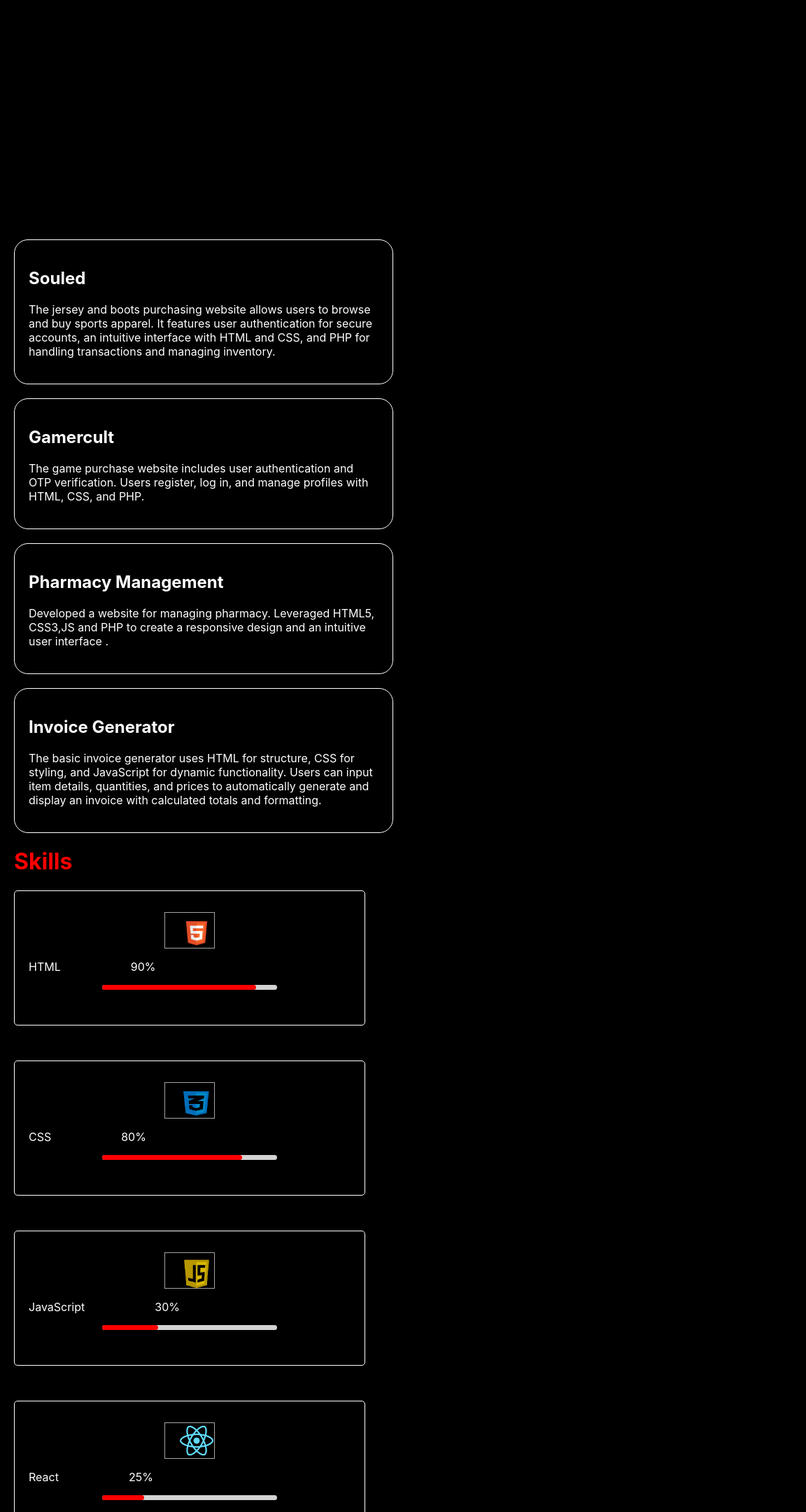
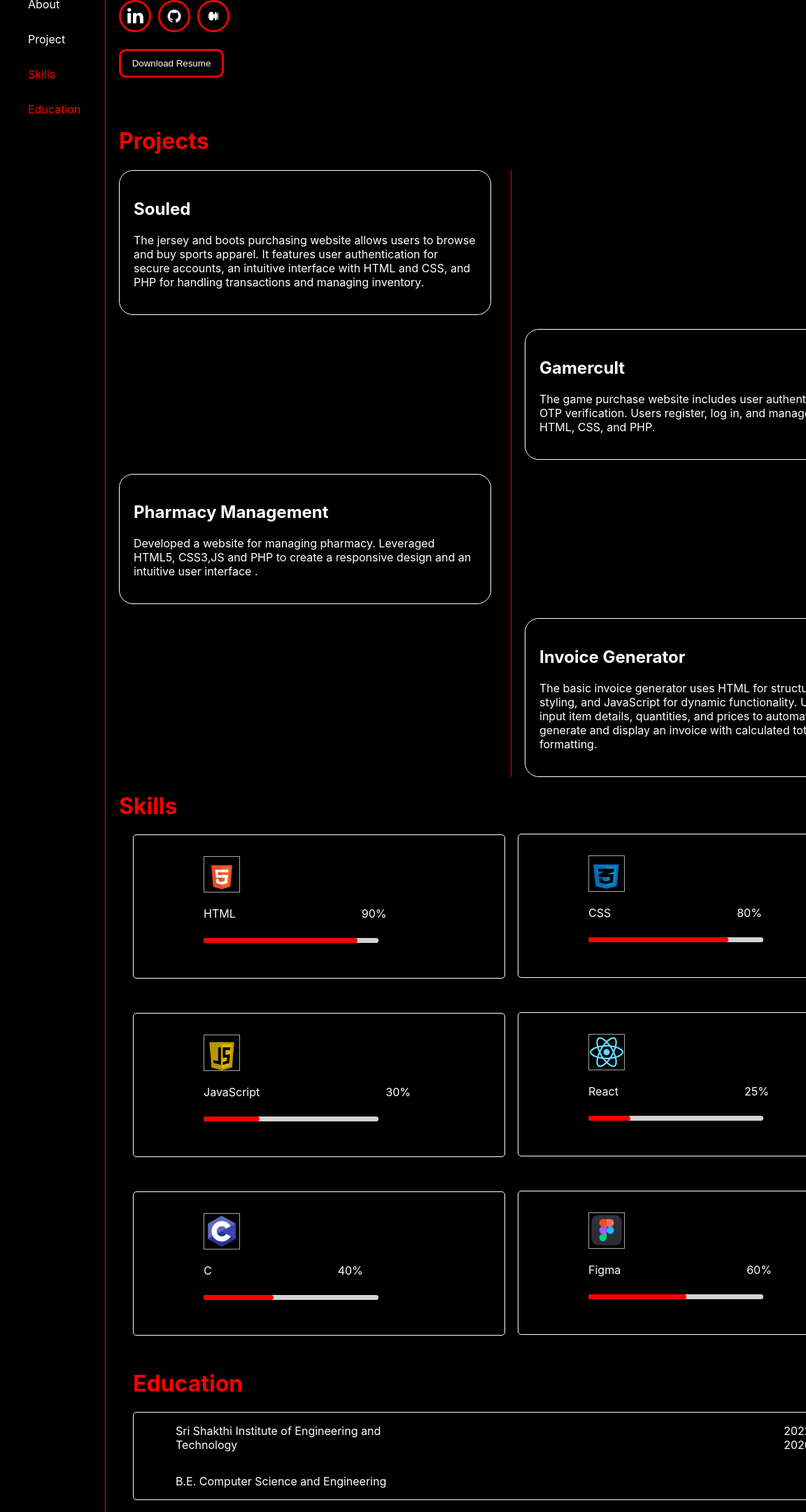
Before and after one commit to Rohith-kumar42/Portfolio, a React (Create React App) app: page / in a window 768 px wide. Shown: the part 220-2380 px from the top of the page at 70% size, 1152 px wide, since content can reach past the window. Built offline with nearby package versions, Linux system fonts and the light colour scheme.

Commit message:
Update App.css

```diff
--- a/src/App.css
+++ b/src/App.css
@@ -1,7 +1,7 @@
 .App {
   background-color: #000000;
   color: #000;
-  display: flex;
+  width: 90%;
 }
 body {
   background-color: #000000;
@@ -18,17 +18,16 @@ a {
 
 .Nav-header {
   color: white;
-  flex: 1;
-  padding: 20px;
+  width: 150px;
+  height: 100%;
 }
 
 .Navmenu {
   border-right: 1px solid rgb(255, 0, 0);
+  position: fixed;
   padding-top: 100px;
   width: 150px;
   height: 100vh;
-  position: sticky;
-  top: 0;
 }
 
 .Nav-header ul {
@@ -36,6 +35,7 @@ a {
 }
 
 .Nav-Content {
+  margin-right: 500px;
   padding-bottom: 30px;
 }
 
@@ -48,13 +48,15 @@ a {
 }
 
 .Header {
-  width: 100%;
+  margin-left: 190px;
+  width: 1200px;
+
 }
 .Profile-Content{
-  display: flex;
-  flex-direction: column;
-  align-items: center;
-  width: 100%;
+  display:'flex';
+  padding-right:120px;
+  width: 850px;
+  margin-left: 270px;
 }
 .Profile-Content-Para{
     width: max-content;
@@ -64,6 +66,7 @@ a {
   height: 150px;
   border: 3px solid red;
   border-radius: 50%;
+  margin-left: 90px;
   margin-top: 50px;
 }
 
@@ -77,18 +80,18 @@ a {
 
 .Project {
   border-right: 1px solid red;
-  width: 100%;
+  width: 585px;
   opacity: 1;
+  margin-left: 270px;
 }
 .ProjectSection{
-  width: 100%;
+  margin-left: 270px;
 }
 .Project-Content {
   border: 1px solid white;
   padding: 20px;
   margin-bottom: 20px;
-  width: 80%; /* Initially hidden */
-  max-width: 500px;
+  width: 500px; /* Initially hidden */
   border-radius: 20px;
 }
 
@@ -99,14 +102,15 @@ a {
 }
 
 .Project-Content:nth-child(even) {
-  align-self: flex-end;
+  margin-left: 630px;
 }
 
 .Skills-Content{
-  width: 80%;
-  max-width: 500px;
+  width: 500px;
   border: 1px solid rgb(255, 255, 255);
   border-radius: 5px;
+  margin-right: 100px;
+  padding-right: 180px;
   margin-bottom: 50px;
 }
 
@@ -122,20 +126,22 @@ a {
 }
 .Skills-Content p,
 .Skills-Content img {
-  padding-left: 20px;
+  padding-left: 100px;
 }
 
 .Skills-Content img {
   height: 50px;
   width: 50px;
-  margin: 30px auto 0;
-  display: block;
+  padding-left: 0px;
+  margin-left: 100px;
+  margin-top: 30px;
+  margin-bottom: 0px;
   border: 1px solid rgb(165, 165, 165);
 }
 
 .Skills-Content input[type="range"] {
-  margin: 0 auto 50px;
-  display: block;
+  margin-left: 100px;
+  margin-bottom: 50px;
 }
 
 .slider {
@@ -223,97 +229,243 @@ a {
   border: 3px solid rgb(255, 0, 0);
   padding: 10px;
   border-radius: 10px;
-  margin: 20px auto 50px;
-  display: block;
-  width: 150px;
+  margin: 50px;
+   margin-top: 20px;
+   margin-left: 270px;
+   width: 150px
 }
 
 .ImageSection {
-  position: relative;
-  display: flex;
-  justify-content: center;
+  margin-left: 270px;
+    position: relative;
+   display: flex;
+
 }
 .Skills{
   display: block;
 }
 .Education-Content{
-  width: 80%;
-  max-width: 980px;
+  width: 980px;
   border: 1px solid white;
   border-radius: 5px;
-  margin: 0 auto 50px;
-  padding: 20px;
+  margin-right: 100px;
+  padding-right: 70px;
+  margin-bottom: 50px;
+  padding-left: 100px;
 }
 .Year{
-  text-align: right;
+  margin-left:500px
 }
 .Project-Header{
   color: red;
-  text-align: center;
+  margin-left:270px ;
 }
-@media screen and (max-width: 768px) {
+@media screen and (max-width: 768px) and (min-width: 440px) {
+  .App{
+   min-width: fit-content;
+  }
+  /* Add your CSS code specific to this screen size here */
+  .Header{
+    overflow-x: hidden;
+  }
+  .Project{
+    margin-left: 170px;
+    width: 560px;
+  }
+  .Project-Content:nth-child(even) {
+    margin-left: 580px;
+  }
+  .Project-Content{
+    width: 490px;
+  }
+  .Project-Header{
+    margin-left: 170px;
+  }
+  .SkillsSection{
+    display: block;
+  }
+  .Skills-Content{
+    width: 400px;
+  }
+  .Education-Content{
+    width: 380px;
+  }
   .Navmenu {
-    display: none;
+    height: 585vh;
   }
+  .Profile-Content{
+    margin-left: 170px;
+  }
+  .Profile-Content p{
+    width: 790px;
 
-  .Project-Content:nth-child(even) {
-    align-self: center;
   }
-
-  .odd-item, .even-item {
-    margin: 0;
-    width: 100%;
+  .ImageSection{
+   display: flex;
+   margin-left: 170px;
+   position: relative;
   }
-
-  .Year {
-    margin-left: 0;
-    margin-top: 10px;
+  .profile-image{
+    margin-top: 60px;
+    margin-left: 10px;
   }
-
-  .Institute, .Degree {
-    margin-left: 0;
-    width: 100%;
+  .Institute{
+    margin-left: -40px;
+  }
+ .Year{
+  margin-left: 10px;
+ }
+ .Degree{
+  margin-left: -40px;
+ }
+  body{
+    width: 100px;
+  }
+  .button-36{
+    margin-left: 170px;
   }
 }
 
-@media screen and (max-width: 440px) {
-  .Profile-Content {
-    width: 100%;
+.Skills-Content{
+  width: 350px;
+}
+.test{
+  margin-left: 270px;
+}
+.odd-item {
+  margin-left: 600px;
+  margin-top: -257px;
+  width: 10px;
+}
+.Education-Content{
+  width: 950px
+}
+.EducationSection{
+  margin-left: 270px;
+}
+
+@media screen and (max-width: 768px) and (min-width: 440px) {
+  .test{
+    margin-left: 170px;
+  }
+   .odd-item {
+    margin-left: 570px;
+    width: 350px;
   }
 
-  .profile-image {
+  .even-item {
+    margin-left: 20px;
+    margin-top: 0;
+    width: auto;
+  }
+  .Education-Content{
+    margin-left: -80px;
+    width: 900px;
+  }
+  .Edu{
+   margin-left: -80px;
+  }
+  .Year{
+    margin-left: 550px;
+  }
+}
+@media screen and (max-width: 320px){
+  .App{
+   overflow-x: hidden;
+  }
+  .Navmenu{
+    display:none;
+  }
+  .Header{
+    margin-left: 10px;
+  }
+  .Profile-Content{
+    width: 270px;
+    margin-left: 10px;
+  }
+  .profile-image{
+    margin-top: 420px;
+    margin-left: -200px;
+  }
+  .Project{
+    margin-left: 10px;
+    .Project-Content:nth-child(even) {
+      margin-left: 0px;
+    }
+  }
+  .ImageSection{
+    margin-left: 35px;
     margin-top: 20px;
   }
+  .ImageSection img{
+    margin-right: 55px;
+  }
+  .button-36{
+    margin-left: 80px;
+  }
+  .Project-Content {
+    width: 230px;
+  }
+  .SkillsHeader{
+    margin-left: -260px;
+  }
+  .SkillsSection{
+    display: block;
+    margin-left: 0px;
+  }
+  .Skills-Content{
+    width: 96px;
+    margin-left: -250px;
+  }
+  .Skills-Content img{
+    margin-left: 110px;
+  }
+  .Skills-Content p{
+    padding-left: 40px;
+  }
+  .Skills-Content input[type="range"]{
 
-  .Project-Content {
-    width: 90%;
+    margin-left: 10px;
   }
 
-  .Skills-Content {
-    width: 90%;
+  .EducationSection{
+    margin-left: 20px;
+    width: 300px;
   }
-
-  .Education-Content {
-    width: 90%;
+  .Project-Header{
+    margin-left: 20px;
   }
-
-  .ImageSection img {
-    margin-right: 10px;
+  .Institute{
+    margin-left: -90px;
+    width: 240px;
   }
-
-  .button-36 {
-    width: 120px;
+  .Year{
+    margin-left: -240px;
+    margin-top: 70px;
   }
-
-  .Skills-Content img {
-    margin-left: 0;
+  .Degree{
+    margin-left: -90px;
+    width: 190px;
+    margin-top: -05px;
   }
-
-  .Skills-Content p {
-    padding-left: 10px;
+  .test{
+    margin-left: 280px;
   }
-
-  .Skills-Content input[type="range"] {
-    margin-left: 10px;
+  .odd-item {
+    margin-left: -20px;
+    margin-top: 0;
+    width: 350px;
+  }
+  .even-item {
+    margin-left: -20px;
+    margin-top: 0;
+    width: auto;
+  }
+  .Education-Content{
+    margin-left: -10px;
+    width: 105px;
+  }
+  .Edu{
+   margin-left: -10px;
   }
 }
```
